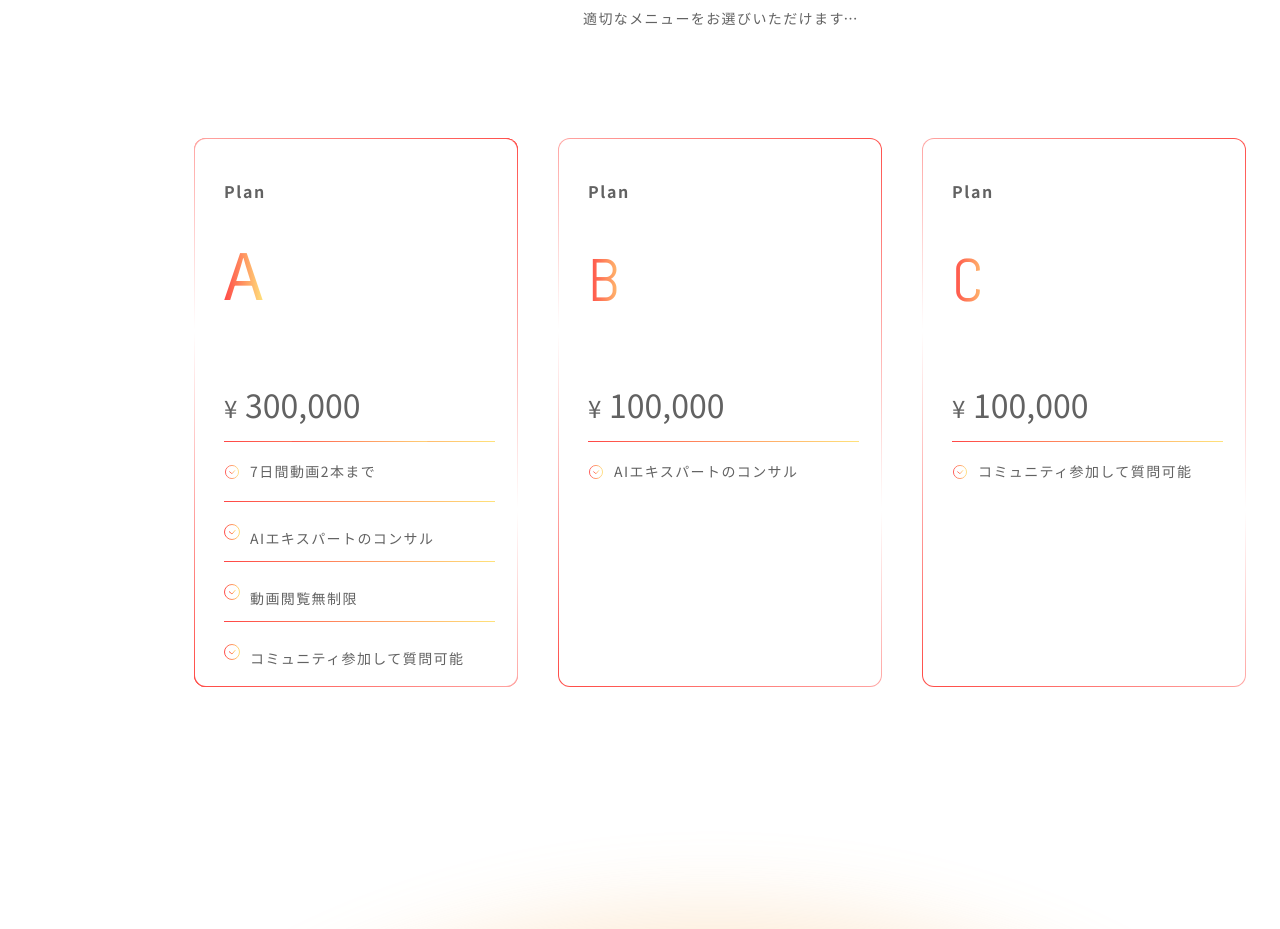
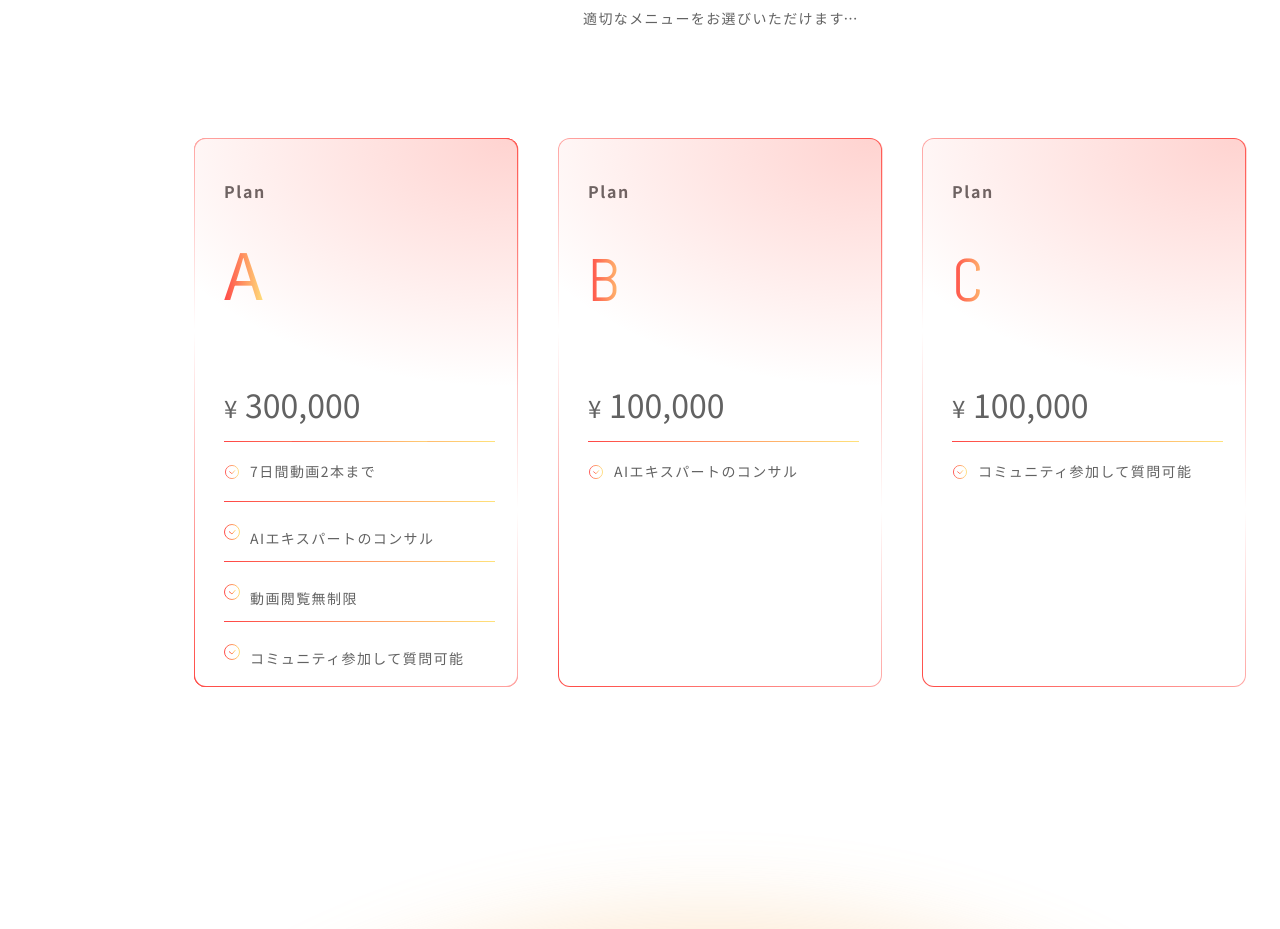
Before and after one commit to yoshi0323/LP01, a Next.js app: page / in a window 1280 px wide. Shown: the part 2040-2969 px from the top of the page. Built offline with nearby package versions, Linux system fonts and the light colour scheme; a web font is replaced by a local one.

Commit message:
contentsページ作成途中

```diff
--- a/components/Main.css
+++ b/components/Main.css
@@ -289,7 +289,7 @@
 .movie-subtext {
     position: absolute;
     left: 429px;
-    top: 1158px;
+    top: 1163px;
 
     /* フォントスタイル */
     font-family: "Noto Sans JP", sans-serif;
@@ -326,7 +326,7 @@
 .consultant-subtext {
     position: absolute;
     left: 429px;
-    top: 1345px;
+    top: 1359px;
 
     font-family: 'Noto Sans JP', sans-serif;
     font-size: 14px;
@@ -356,7 +356,7 @@
 .group-subtext {
     position: absolute;
     left: 429px;
-    top: 1532px;
+    top: 1546px;
 
     font-family: 'Noto Sans JP', sans-serif;
     font-size: 14px;
--- a/components/Main1.css
+++ b/components/Main1.css
@@ -279,7 +279,7 @@
 
 .atext4 {
     top: 505px;
-    width: 250px; /* コミュニティ参加して質問可能が収まるように幅を調整 */
+    width: 250px; /* コミュニティ参加して質問可能が���まるように幅を調��� */
 }
 
 /* 他のスタイルは一旦コメントアウトまたは削除 */
@@ -437,7 +437,7 @@
     position: absolute;
     width: 85px;
     height: 28px;
-    top: 18px;  /* 3159px - 3141px = 18px (親要素からの相対位置) */
+    top: 18px;  /* 3159px - 3141px = 18px (親要素から���相対位置) */
     left: 30px;  /* 392px - 362px = 30px (親要素からの相対位置) */
     gap: 0px;
     opacity: 1;
@@ -674,7 +674,7 @@
     width: 271px; /* ラインの幅 */
     height: 1px; /* ラインのさ */
     top: 482px; /* 上辺からの位置 */
-    left: 29px; /* 左辺からの位�� */
+    left: 29px; /* 左辺からの位 */
     background: linear-gradient(90deg, #FF4747 0%, #FFE27B 100%); /* グラデーションの色 */
     z-index: 1; /* 他の要素の上に表示 */
 }
@@ -805,3 +805,18 @@
     justify-content: center;
     background: transparent;
 }
+
+/* プランコンテナ内のグラデーションオーバーレイ */
+.plan-gradient-overlay {
+    position: absolute;
+    width: 324px;
+    height: 402px;
+    top: 0;
+    left: 0;
+    flex-shrink: 0;
+    border-radius: 12px;
+    background: radial-gradient(120.7% 61.69% at 96.8% 0%, #FF6D63 0%, rgba(255, 191, 131, 0.00) 100%);
+    opacity: 0.3; /* 透過度を30%に設定 */
+    pointer-events: none;
+    z-index: 1;
+}
--- a/components/Main1.js
+++ b/components/Main1.js
@@ -80,6 +80,7 @@ const Main1 = () => {
 
             {/* Plan A - 既存のコンテナ */}
             <div className="plan-container">
+                <div className="plan-gradient-overlay" />
                 <div className="plan-title">Plan</div>
                 <div className="plan-letter" style={{ background: 'linear-gradient(90deg, #FF4747 0%, #FFE27B 100%)', WebkitBackgroundClip: 'text', WebkitTextFillColor: 'transparent' }}>A</div>
                 <div className="price-yen">¥</div>
@@ -156,6 +157,7 @@ const Main1 = () => {
 
             {/* Plan B */}
             <div className="plan-container-b">
+                <div className="plan-gradient-overlay" />
                 <div className="plan-title">Plan</div>
                 <div className="plan-letter">B</div>
                 <div className="price-yen">¥</div>
@@ -182,6 +184,7 @@ const Main1 = () => {
 
             {/* Plan C */}
             <div className="plan-container-c">
+                <div className="plan-gradient-overlay" />
                 <div className="plan-title">Plan</div>
                 <div className="plan-letter">C</div>
                 <div className="price-yen">¥</div>
```
Also changed, not shown: components/contact/contact.css (added, +12 -0 lines), components/contact/contact.js (added, +28 -0 lines).
